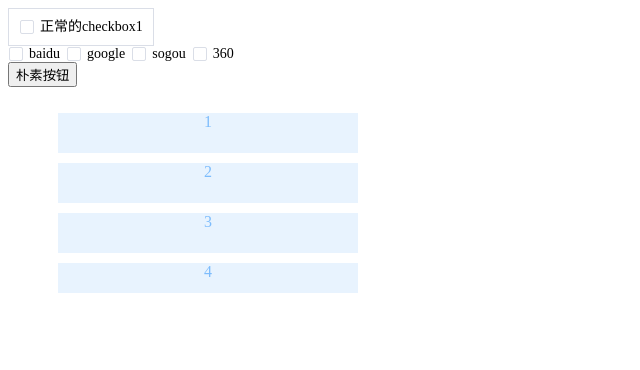
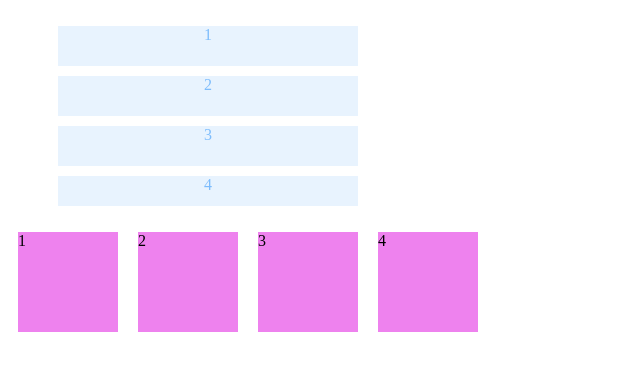
Before and after one commit to weidieba/xhtml-ui, a Vue app: page / in a window 1280 px wide. Shown: the top 370 px of the page, without its empty margins (0-640 px from the left). Built offline with nearby package versions, Linux system fonts and the light colour scheme.

Commit message:
feature(drap): 拖拽组件横向拉取完成

```diff
--- /dev/null
+++ b/src/assets/utils/emitter.js
@@ -0,0 +1,34 @@
+function broadcast(componentName, eventName, params) {
+    this.$children.forEach(child => {
+        const name = child.$options.name;
+        if (name === componentName) {
+            child.$emit.apply(child, [eventName].concat(params));
+        }
+        else {
+            broadcast.apply(child, [componentName, eventName].concat([params]));
+        }
+    });
+}
+export default {
+    methods: {
+        dispatch(componentName, eventName, params) {
+            // $root 当前组件树的根 Vue 实例。如果当前实例没有父实例，此实例将会是其自己。
+            // 获取父组件实例
+            let parent = this.$parent || this.$root;
+            let name = parent.$options.name;
+            while (parent && (!name || name !== componentName)) {
+                parent = parent.$parent;
+
+                if (parent) {
+                    name = parent.$options.name;
+                }
+            }
+            if (parent) {
+                parent.$emit.apply(parent, [eventName].concat(params));
+            }
+        },
+        broadcast(componentName, eventName, params) {
+            broadcast.call(this, componentName, eventName, params);
+        }
+    }
+};
--- /dev/null
+++ b/src/components/drag-wrap/drap-wrap.vue
@@ -0,0 +1,80 @@
+<template>
+    <div ref="dragWrap">
+        <slot />
+    </div>
+</template>
+<script>
+import Emmitter from '@/assets/utils/emitter';
+export default {
+    name: 'XDrapWrap',
+    mixins: [Emmitter],
+    props: {
+        option: {
+            type: Array,
+            default: () => {
+                return [];
+            }
+        }
+    },
+    data() {
+        return {
+            toDom: '', // 拖拽时进入的元素
+            fromDom: '', // 拖拽开始得元素
+            childrenMap: [] // 存放所有item字迹 拖拽后返回最新顺序
+        };
+    },
+    created() {
+        this.$on('dragstart', this.onDragstart);
+        this.$on('dragenter', this.onDragenter);
+        this.$on('dragend', this.onDragEnd);
+        this.$on('getChild', child => {
+            this.childrenMap.push(child);
+        });
+    },
+    methods: {
+        onDragstart(element) {
+            this.fromDom = element;
+        },
+        onDragenter(el) {
+            this.toDom = el;
+            if (this.fromDom === this.toDom) {
+                return;
+            }
+            if (this.isPrevNode(this.fromDom, this.toDom)) {
+                this.$refs.dragWrap.insertBefore(this.fromDom, this.toDom);
+            }
+            else {
+                this.$refs.dragWrap.insertBefore(this.fromDom, this.toDom.nextSibling);
+            }
+        },
+        onDragEnd() {
+            if (!this.option.length) return;
+            // contains()返回的是一个布尔值，来表示传入的节点是否为该节点的子节点。
+            const oldNode = [...this.$el.children].filter(child =>
+                child.classList.contains('x-drag-item')
+            );
+            this.getNewChild(oldNode, this.childrenMap);
+        },
+        getNewChild(oldchild, childrenMap) {
+            const newChild = oldchild.map(info => {
+                return childrenMap.findIndex(newchild => newchild === info);
+            });
+            let newData = [];
+            newChild.forEach((item, index) => {
+                newData[index] = this.childrenMap[item];
+            });
+            this.$emit('change', newData);
+        },
+        isPrevNode(from, to) {
+            //  判断当前节点得上一个节点
+            while (from.previousSibling !== null) {
+                if (from.previousSibling === to) {
+                    return true;
+                }
+                // 重新赋值防止死循环
+                from = from.previousSibling;
+            }
+        }
+    }
+};
+</script>
--- /dev/null
+++ b/src/components/drag-wrap/index.js
@@ -0,0 +1,2 @@
+import xDrapWrap from './drap-wrap.vue';
+export default xDrapWrap;
--- /dev/null
+++ b/src/components/drap-item/drap-item.vue
@@ -0,0 +1,66 @@
+<template>
+    <div
+        class="x-drag-item"
+        :draggable="$slots.default || isDrag"
+        :style="{cursor: $slots.default ? 'move': ''}"
+        @dragstart.stop="handleDragstart"
+        @dragenter.stop="handleDragenter"
+        @dragend.stop="handleDragend"
+    >
+        <!-- <slot name="drag" /> -->
+        <slot />
+    </div>
+</template>
+<script>
+import Emitter from '@/assets/utils/emitter';
+export default {
+    name: 'XDrapItem',
+    mixins: [Emitter],
+    data() {
+        return {
+            isDrag: false
+        };
+    },
+    mounted() {
+        if (this.$slots.default) {
+            // this.setSlotAttr();
+            this.dispatch('XDrapWrap', 'getChild', this.$el);
+        }
+        else {
+            throw '具名插槽内只能有一个根节点~';
+        }
+
+    },
+    methods: {
+        handleDragstart() {
+            // 向上传递执行方法
+            this.$el.style.opacity = '0.3';
+            this.dispatch('XDrapWrap', 'dragstart', this.$el);
+        },
+        handleDragenter() {
+            // 向上传递执行方法
+            this.dispatch('XDrapWrap', 'dragenter', this.$el);
+        },
+        handleDragend() {
+            this.$el.style.opacity = '1';
+            this.dispatch('XDrapWrap', 'dragend', this.$el);
+        },
+        setSlotAttr() {
+            const slotVNode = this.$slots.default.find(
+                vnode => !vnode.data && vnode.text !== ' '
+            );
+            const dragDom = slotVNode.elm.previousSibling;
+            if (dragDom.previousSibling !== null) {
+                throw '具名插槽内只能有一个根节点~';
+            }
+            dragDom.addEventListener('mouseenter', () => {
+                this.isDrag = true;
+            });
+            dragDom.addEventListener('mouseleave', () => {
+                this.isDrag = false;
+            });
+            dragDom.style.cursor = 'move';
+        }
+    }
+};
+</script>
--- /dev/null
+++ b/src/components/drap-item/index.js
@@ -0,0 +1,2 @@
+import xDrapItem from './drap-item.vue';
+export default xDrapItem;
--- a/src/views/Home.vue
+++ b/src/views/Home.vue
@@ -1,31 +1,5 @@
 <template>
     <div class="home">
-        <x-checkbox
-            v-model="isCheck"
-            :borders="true"
-            :disabled="false"
-            :indeterminate="indeterminate"
-            label="正常的checkbox1"
-            @change="handleChange"
-        >
-        </x-checkbox>
-        <x-checkbox-group
-            v-model="modelArray"
-            @change="handleGroupChange"
-        >
-            <x-checkbox
-                v-for="(se,index) in SEs"
-                :key="index"
-                :value="se"
-                :label="se"
-            ></x-checkbox>
-        </x-checkbox-group>
-        <x-button
-            status="default"
-            @click="test"
-        >
-            朴素按钮
-        </x-button>
         <div class="">
             <ul
                 v-on-scroll.bottom.20="handleScroll"
@@ -44,6 +18,18 @@
                 加载中...
             </p>
         </div>
+        <x-drap-wrap
+            :option="SEs"
+            class="drag-test"
+            @change="handleDrap"
+        >
+            <x-drap-item
+                v-for="(item, index) in SEs"
+                :key="index"
+            >
+                <div>{{ item }}</div>
+            </x-drap-item>
+        </x-drap-wrap>
     </div>
 </template>
 
@@ -56,7 +42,7 @@ export default {
         return {
             radio: 'three',
             test1: '2222',
-            SEs: ['baidu', 'google', 'sogou', '360'],
+            SEs: ['1', '2', '3', '4'],
             modelArray: [],
             indeterminate: false,
             isCheck: false,
@@ -65,6 +51,9 @@ export default {
         };
     },
     methods: {
+        handleDrap(value) {
+            console.log('change', value);
+        },
         handleScroll() {
             this.loading = true;
             setTimeout(() => {
@@ -102,4 +91,16 @@ ul {
     list-style: none;
     text-align: center;
 }
+.drag-test  {
+    width: 100%;
+    height: 200px;
+    display: flex;
+    overflow-y: scroll;
+}
+.x-drag-item {
+    width: 100px;
+    height: 100px;
+    margin: 10px;
+    background: violet;
+}
 </style>
```
Also changed, not shown: src/components/index.js (+8 -2 lines).
